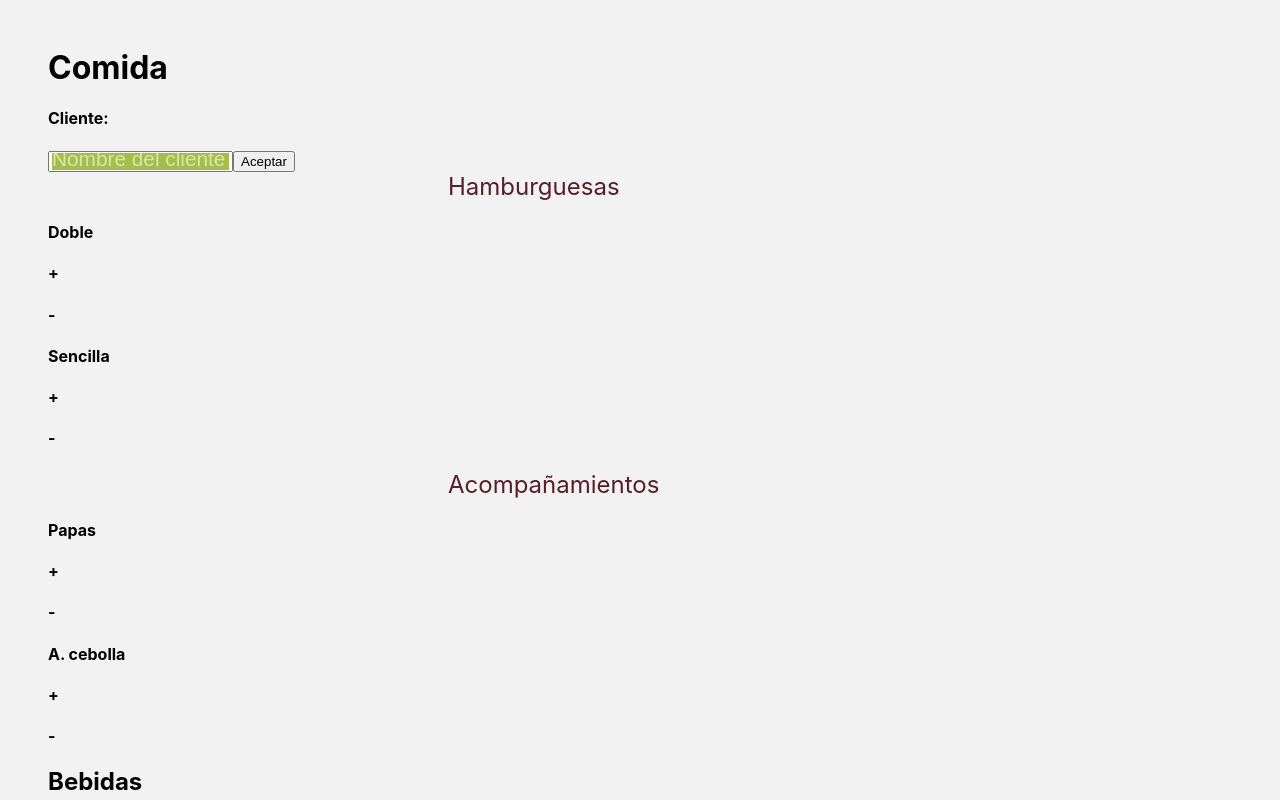
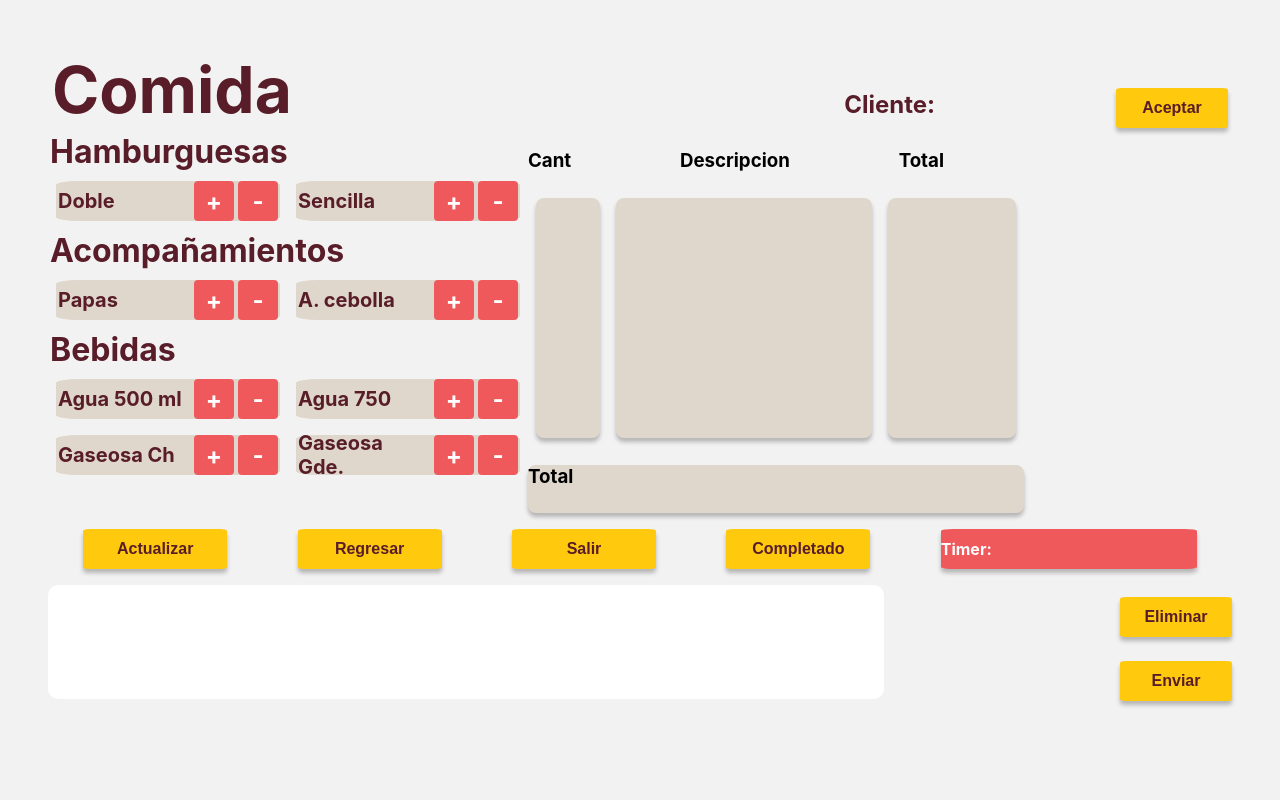
Before and after one commit to soyaliciaflores/CDMX010-burger-queen-api-client, a React (Create React App) app in the folder burgerqueenapp/: page /dinner in a window 1280 px wide. Shown: the top 800 px of the page. Built offline with nearby package versions, Linux system fonts and the light colour scheme.

Commit message:
interfaz dinner ok

```diff
--- a/burgerqueenapp/src/components/Dinner.jsx
+++ b/burgerqueenapp/src/components/Dinner.jsx
@@ -1,112 +1,172 @@
 import React from 'react';
+import {useHistory} from 'react-router-dom'
 
 
 const Dinner = () => {
+    return (
+        <div className="container-main-dinner">
+            <div className="container-header-dinner">
+            <h1 className="h1-dinner">Comida</h1>
+            <form className="container-header-dinner">
+            <h5 className="h5-dinner">Cliente:</h5>
+            <input type="text" id="input-cliente"></input>
+            <button className="button-acept-dinner">Aceptar</button>
+            </form>
+            </div>
+            <div className="container-options-menu">
+                <div>
+            <p className="p-dinner">Hamburguesas</p>
+            <div>
+            <div className="container-line">
+            <div className="container-options-dinner">
 
-
-    return (
-        <div>
-            <h1>Comida</h1>
-            <form>
-            <h4>Cliente:</h4>
-            <input type="text" placeholder="Nombre del cliente"></input>
-            <button>Aceptar</button>
-            </form>
+            <h4 className="h4-dinner">Doble</h4>
+            <div className="line-options">
             <div>
-            <p id="textPage">Hamburguesas</p>
-        <div>
-        <div>
-            <h4>Doble</h4>
-            <div>
-                <h4>+</h4>
+                <h4 className="sign-dinner">+</h4>
             </div>
             <div>
-                <h4>-</h4>
+                <h4 className="sign-dinner">-</h4>
             </div>
-            <h4>Sencilla</h4>
+            </div>
+            </div>
+            <div className="container-options-dinner">
+
+            <h4 className="h4-dinner">Sencilla</h4>
+            <div className="line-options">
             <div>
-                <h4>+</h4>
+                <h4 className="sign-dinner">+</h4>
             </div>
             <div>
-                <h4>-</h4>
+                <h4 className="sign-dinner">-</h4>
             </div>
             </div>
-            <p id="textPage">Acompañamientos</p>
+            </div>
+            </div>
+        </div>
+        <p className="p-dinner">Acompañamientos</p>
+        <div>
+            <div className="container-line">
+            <div className="container-options-dinner">
+
+            <h4 className="h4-dinner">Papas</h4>
+            <div className="line-options">
             <div>
-            <h4>Papas</h4>
-            <div>
-                <h4>+</h4>
+                <h4 className="sign-dinner">+</h4>
             </div>
             <div>
-                <h4>-</h4>
+                <h4 className="sign-dinner">-</h4>
             </div>
-            <h4>A. cebolla</h4>
+            </div>
+            </div>
+            <div className="container-options-dinner">
+
+            <h4 className="h4-dinner">A. cebolla</h4>
+            <div className="line-options">
             <div>
-                <h4>+</h4>
+                <h4 className="sign-dinner">+</h4>
             </div>
             <div>
-                <h4>-</h4>
+                <h4 className="sign-dinner">-</h4>
             </div>
             </div>
-            <h2>Bebidas</h2>
+            </div>
+            </div>
+        </div>
+        <p className="p-dinner">Bebidas</p>
+        <div>
+            <div className="container-line">
+            <div className="container-options-dinner">
+
+            <h4 className="h4-dinner">Agua 500 ml</h4>
+            <div className="line-options">
             <div>
-            <h4>Agua 500 ml</h4>
-            <div>
-                <h4>+</h4>
+                <h4 className="sign-dinner">+</h4>
             </div>
             <div>
-                <h4>-</h4>
+                <h4 className="sign-dinner">-</h4>
             </div>
-            <h4>Agua 750 ml</h4>
+            </div>
+            </div>
+            <div className="container-options-dinner">
+
+            <h4 className="h4-dinner">Agua 750</h4>
+            <div className="line-options">
             <div>
-                <h4>+</h4>
+                <h4 className="sign-dinner">+</h4>
             </div>
             <div>
-                <h4>-</h4>
+                <h4 className="sign-dinner">-</h4>
             </div>
-            <h4>Gaseosa Ch</h4>
+            </div>
+            </div>
+            </div>
+        </div>
+        <div>
+            <div className="container-line">
+            <div className="container-options-dinner">
+
+            <h4 className="h4-dinner">Gaseosa Ch</h4>
+            <div className="line-options">
             <div>
-                <h4>+</h4>
+                <h4 className="sign-dinner">+</h4>
             </div>
             <div>
-                <h4>-</h4>
+                <h4 className="sign-dinner">-</h4>
             </div>
-            <h4>Gaseosa Gde</h4>
+            </div>
+            </div>
+            <div className="container-options-dinner">
+
+            <h4 className="h4-dinner">Gaseosa Gde.</h4>
+            <div className="line-options">
             <div>
-                <h4>+</h4>
+                <h4 className="sign-dinner">+</h4>
             </div>
             <div>
-                <h4>-</h4>
+                <h4 className="sign-dinner">-</h4>
+            </div>
+            </div>
             </div>
             </div>
         </div>
         </div>
-
-        <form>
-            <input type="text" placeholder="Enviar mensaje a cocina"></input>
-                <button>Eliminar</button>
-                <button>Enviar</button>
-        </form>
-        <form>
             <div>
                 <div>
+                    <div className="container-list-head">
                     <h3>Cant</h3>
-                    <div></div>
                     <h3>Descripcion</h3>
-                    <div></div>
                     <h3>Total</h3>
-                    <div></div>
+                    </div>
+                    <div className="container-list">
+                    <div className="container-cant"></div>
+                    <div className="container-descript"></div>
+                    <div className="container-total"></div>
+                    </div>
+                    <div className="container-final-total">
                     <div>
                         <h3>Total</h3>
                     </div>
+                    </div>
                 </div>
             </div>
-            <button>Actualizar pedido</button>
-            <button>Regresar</button>
-            <button>Salir</button>
-            <button>Completado</button>
-            <div>
+            </div>
+            <form>
+            <div className="container-footer">
+            <button className="button-dinner-m">Actualizar</button>
+            <button className="button-dinner-m">Regresar</button>
+            <button className="button-dinner-m">Salir</button>
+            <button className="button-dinner-m">Completado</button>
+            <div className="timer">
                 <h4>Timer:</h4>
+            </div>
+            </div>
+        </form>
+        <form className="menssage-cook">
+            <input type="text" className="input-message"></input>
+            <div className="container-buttons">
+                <button className="button-acept-dinner">Eliminar</button>
+                <button className="button-acept-dinner">Enviar</button>
             </div>
         </form>
         </div>
--- a/burgerqueenapp/src/index.css
+++ b/burgerqueenapp/src/index.css
@@ -85,5 +85,194 @@ input::placeholder {
     border-radius: 18px;
     font-size: 4rem;
     margin: 1rem 0rem 0rem 13rem;
-
   }
+  .h1-dinner{
+    font-size: 8vh;
+    color: #581D28;
+    margin: 2px;
+  }
+  .h5-dinner{
+    font-size: 3vh;
+    color: #581D28;
+  }
+  .button-acept-dinner{
+    height: 5vh;
+    width: 14vh;
+    background: #FFC90E;
+    box-shadow: 0px 4px 4px rgba(0, 0, 0, 0.25);
+    color: #581D28;
+    font-size: 1rem;
+    border: none;
+    border-radius: 5%;
+    font-weight: bold;
+  }
+  .sign-dinner{
+    font-size: 3vh;
+  }
+  .h4-dinner{
+    font-size: 2.5vh;
+    color: #581D28;
+    margin: 2px;
+  }
+  .p-dinner{
+    font-size: 4vh;
+    color: #581D28;
+    font-weight: bold;
+    margin: 2px;
+    width: 52vh;
+  }
+  .container-options-menu{
+    display: flex;
+    flex: row;
+    width: 60vh;
+  }
+  .container-line{
+    display: flex;
+    flex-wrap: no-wrap;
+    width: 60vh;
+  }
+  .container-header-dinner{
+    display:flex;
+    flex-wrap: no-wrap;
+    align-items: baseline;
+    justify-content: space-between;
+    margin: 2px;
+    height: 10vh;
+  }
+  #input-cliente{
+    border: 0;
+    background-color: #F2F2F2;
+  }
+  .container-options-dinner{
+    display: flex;
+    background-color: #DFD7CC;
+    height: 5vh;
+    width: 28vh;
+    flex-wrap: no-wrap;
+    align-items: center;
+    justify-content: space-between;
+    border-radius: 10%;
+    margin: 1vh;
+  }
+  .sign-dinner{
+    display: flex;
+    height: 5vh;
+    width: 5vh;
+    border-radius: 5%;
+    background-color: #F0595B;
+    font-size: 3vh;
+    font-weight: bold;
+    color: white;
+    margin: 2px;
+    align-items: center;
+    border-radius: 10%;
+    justify-content: center;
+  }
+  .line-options{
+    display: flex;
+    flex-wrap: no-wrap;
+    align-items: center;
+  }
+  .container-buttons{
+    display: flex;
+    flex-direction: column;
+    justify-content: space-around;
+  }
+  .menssage-cook{
+    display: flex;
+    justify-content: space-between;
+    flex-direction: row;
+    height: 16vh;
+  }
+  .input-message{
+    height: 14vh;
+    width: 104vh;
+    border-radius: 10px;
+    border:rgba(255, 255, 255, 0.582)
+  }
+  .container-footer{
+    display:flex;
+    flex-direction: row;
+    justify-content: space-around;
+  }
+  .button-dinner{
+    height: 5vh;
+    width: 18vh;
+    background: #FFC90E;
+    box-shadow: 0px 4px 4px rgba(0, 0, 0, 0.25);
+    color: #581D28;
+    font-size: 1rem;
+    border: none;
+    border-radius: 5%;
+    font-weight: bold;
+  }
+  .timer{
+    display: flex;
+    align-items: center;
+    height: 5vh;
+    width: 32vh;
+    background: #F0595B;
+    box-shadow: 0px 4px 4px rgba(0, 0, 0, 0.25);
+    color:white;
+    font-size: 1rem;
+    border: none;
+    border-radius: 5%;
+    font-weight: bold;
+    margin-top: 2vh;
+    margin-bottom: 2vh;
+  }
+  .container-list-head{
+    display: flex;
+    flex-direction: row;
+    width: 52vh;
+    justify-content: space-between;
+  }
+  .button-dinner-m{
+    height: 5vh;
+    width: 18vh;
+    background: #FFC90E;
+    box-shadow: 0px 4px 4px rgba(0, 0, 0, 0.25);
+    color: #581D28;
+    font-size: 1rem;
+    border: none;
+    border-radius: 5%;
+    font-weight: bold;
+    margin-top: 2vh;
+    margin-bottom: 2vh;
+  }
+  .container-list{
+    display: flex;
+    flex-direction: row;
+  }
+  .container-cant{
+    background-color:#DFD7CC;
+    width: 8vh;
+    height: 30vh;
+    margin: 1vh;
+    box-shadow: 0px 4px 4px rgba(0, 0, 0, 0.25);
+    border-radius: 1vh;
+  }
+  .container-descript{
+    width: 32vh;
+    height: 30vh;
+    background-color:#DFD7CC;
+    margin: 1vh;
+    box-shadow: 0px 4px 4px rgba(0, 0, 0, 0.25);
+    border-radius: 1vh;
+  }
+  .container-total{
+    width: 16vh;
+    height: 30vh;
+    background-color:#DFD7CC;
+    margin: 1vh;
+    box-shadow: 0px 4px 4px rgba(0, 0, 0, 0.25);
+    border-radius: 1vh;
+  }
+  .container-final-total{
+    width: 62vh;
+    height: 6vh;
+    background-color:#DFD7CC;
+    margin-right: 1vh;
+    box-shadow: 0px 4px 4px rgba(0, 0, 0, 0.25);
+    border-radius: 1vh;
+  }
```
